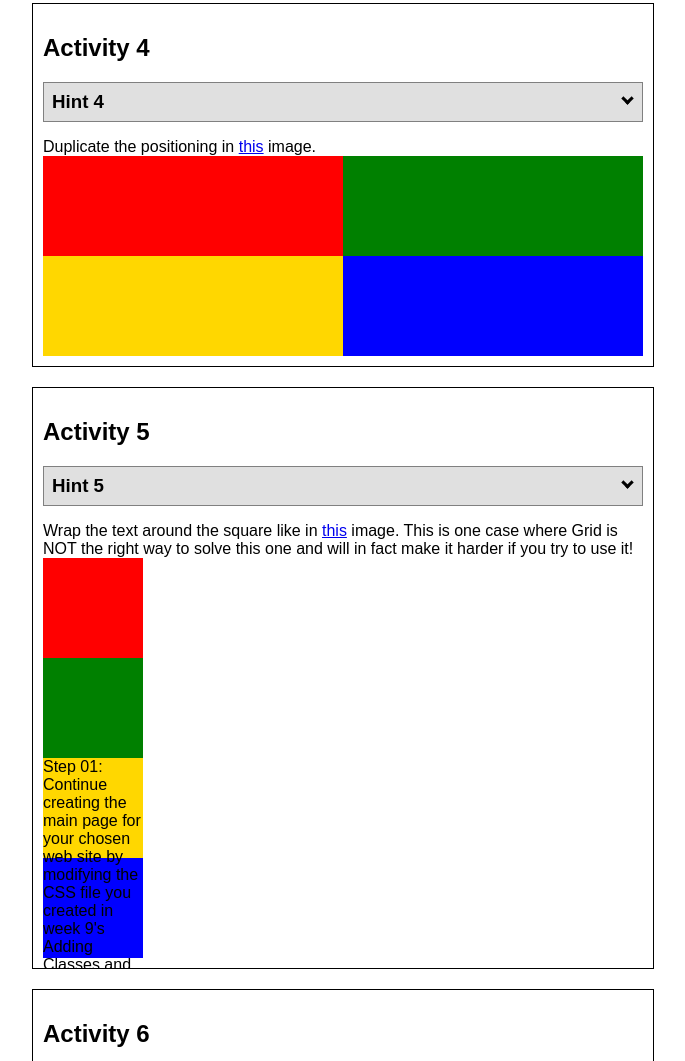
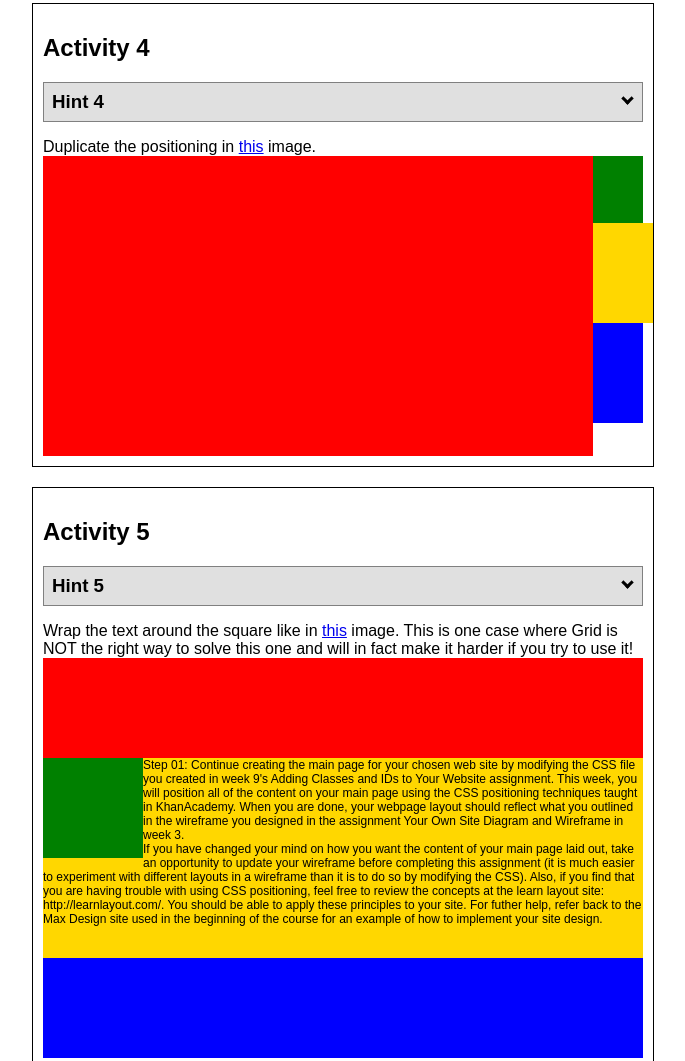
Before and after one commit to Tylerblotter/tylerblotter.github.io, a plain HTML site: page positioning.html in a window 1280 px wide. Shown: the part 1956-3017 px from the top of the page, without its empty margins (297-982 px from the left). Drawn offline with Linux system fonts and the light colour scheme.

Commit message:
Add files via upload

```diff
--- a/positionstyles.css
+++ b/positionstyles.css
@@ -97,8 +97,9 @@ grid-column: 1/3;
 }
 .red4 {
 width: 100%;
-height: 100px;
+height: 300px;
 background-color: red;
+grid-column: 1/2;
 }
 .green4 {
 width: 100%;
@@ -106,14 +107,17 @@ height: 100px;
 background-color: green;
 }
 .yellow4 {
-width: 100%;
+width: 91.5%;
 height: 100px;
 background-color: gold;
+margin-top: -233px;
+margin-left: 550px;
 }
 .blue4 {
 width: 100%;
 height: 100px;
 background-color: blue;
+margin-top: -133px;
 }
 /* Activity 5 styles */
 .content5 {
@@ -121,30 +125,34 @@ background-color: blue;
    height: 400px;
 }
 .red5 {
-width: 100px;
-height: 100px;
+width: 100%;
+height: 25%;
 background-color: red;
 }
 .green5 {
 width: 100px;
 height: 100px;
 background-color: green;
+float: left;
 
 }
 .yellow5 {
-width: 100px;
-height: 100px;
+width: 100%;
+height: 50%;
 background-color: gold;
+font-size: 75%;
 
 }
 .blue5 {
-width: 100px;
-height: 100px;
+width: 100%;
+height: 25%;
 background-color: blue;
 }
 /* Activity 6 styles */
 .content6 {
   /* This is the parent of the activity 6 boxes. */
+  display: grid;
+  grid-template-columns: 1fr 1fr 1fr 1fr 1fr 1fr;
 }
 .red6 {
 width: 100px;
```
